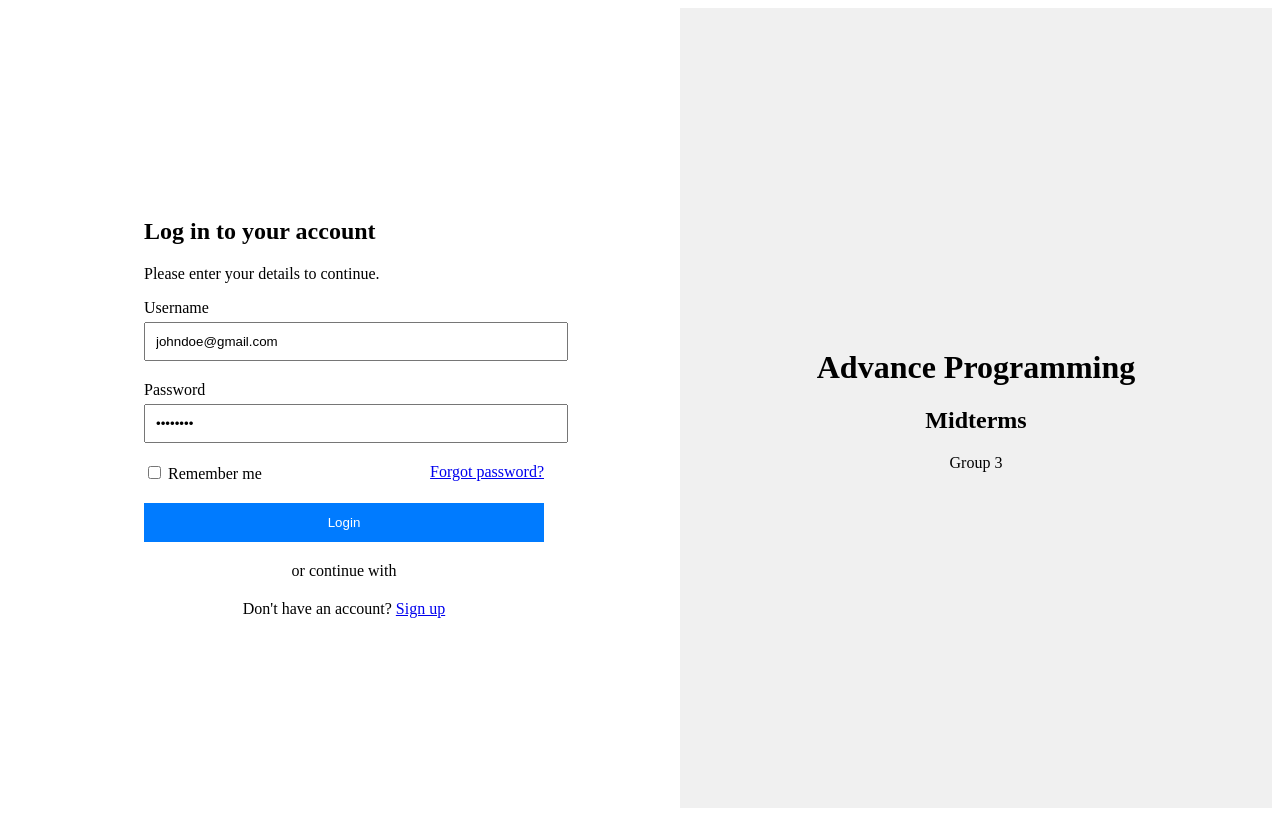
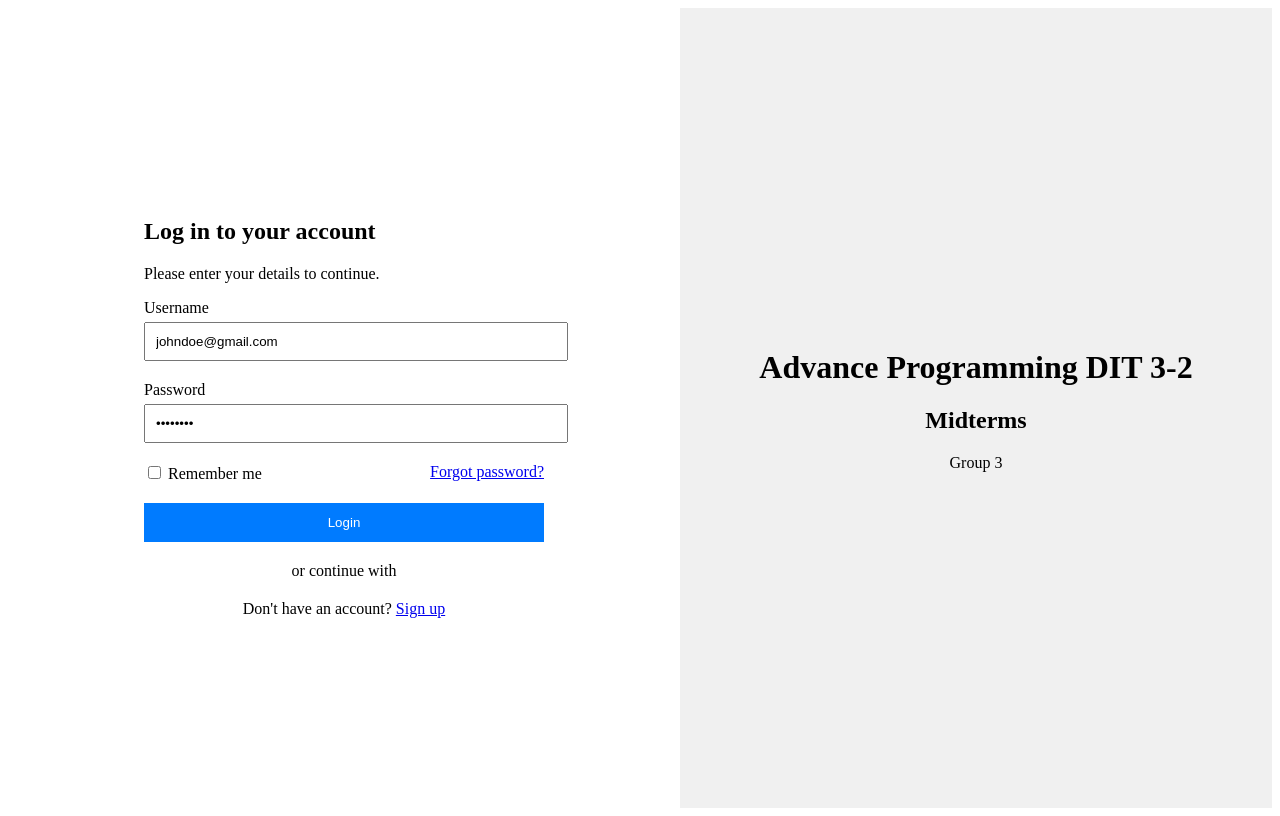
Before and after one commit to jingidoomaf-crypto/project-dir, a Flask app: template templates/login.html in a window 1280 px wide. Run offline with Flask 3, Linux system fonts and the light colour scheme; the template is opened without the code that fills it, so the values that code supplies are empty.

Commit message:
Added DIT 3-2

```diff
--- a/templates/login.html
+++ b/templates/login.html
@@ -49,7 +49,7 @@
 
         <div style="flex: 1; background-color: #f0f0f0; display: flex; align-items: center; justify-content: center;">
             <div style="text-align: center;">
-                <h1>Advance Programming</h1>
+                <h1>Advance Programming DIT 3-2</h1>
                 <h2>Midterms</h2>
                 <p>Group 3</p>
             </div>
```
